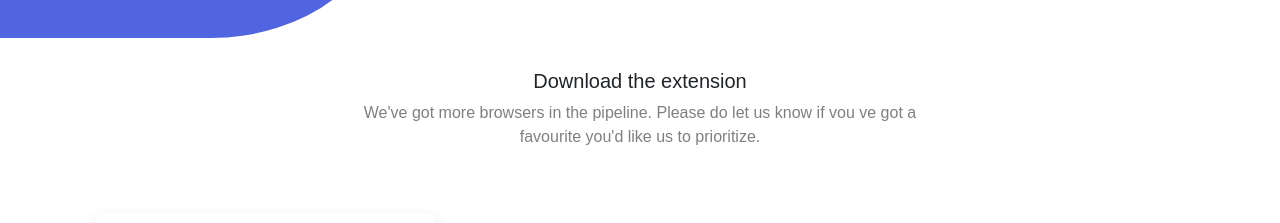
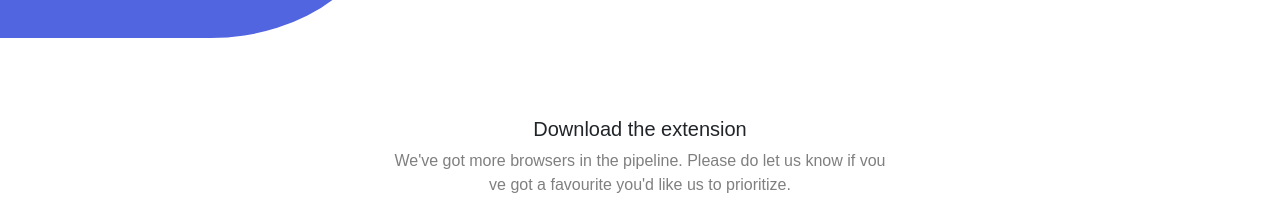
Before and after one commit to mcallejo-10/S1.2-Bootstrap-SASS, a website: page index.html in a window 1280 px wide. Shown: the part 1167-1390 px from the top of the page. Drawn offline with nearby package versions, Linux system fonts and the light colour scheme.

Commit message:
marges arreglats

```diff
--- a/index.html
+++ b/index.html
@@ -145,7 +145,7 @@
 
 
   <!-- downloads -->
-  <div class="column pt-4 px-sm-0 px-md-5 px-lg-5">
+  <div class="column m-lg-5 m-md-5 m-sm-0 pt-4 px-lg-5 px-md-5 px-sm-0  ">
     <div class="justify-content-center row">
 
       <div class=" row col-sm-12 col-md-6 col-lg-6 col-xl-6 mb-5 justify-content-center">
```
